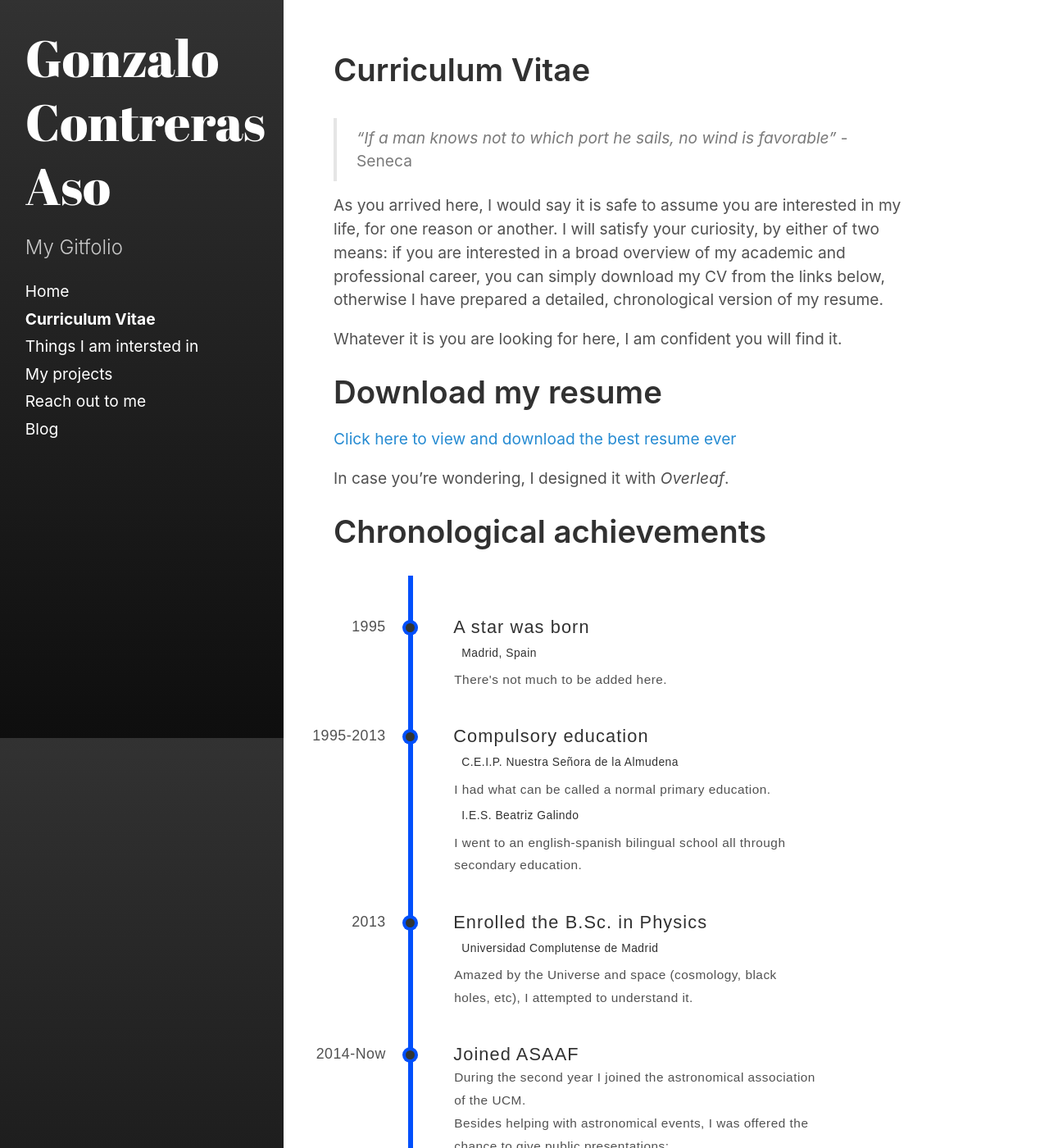
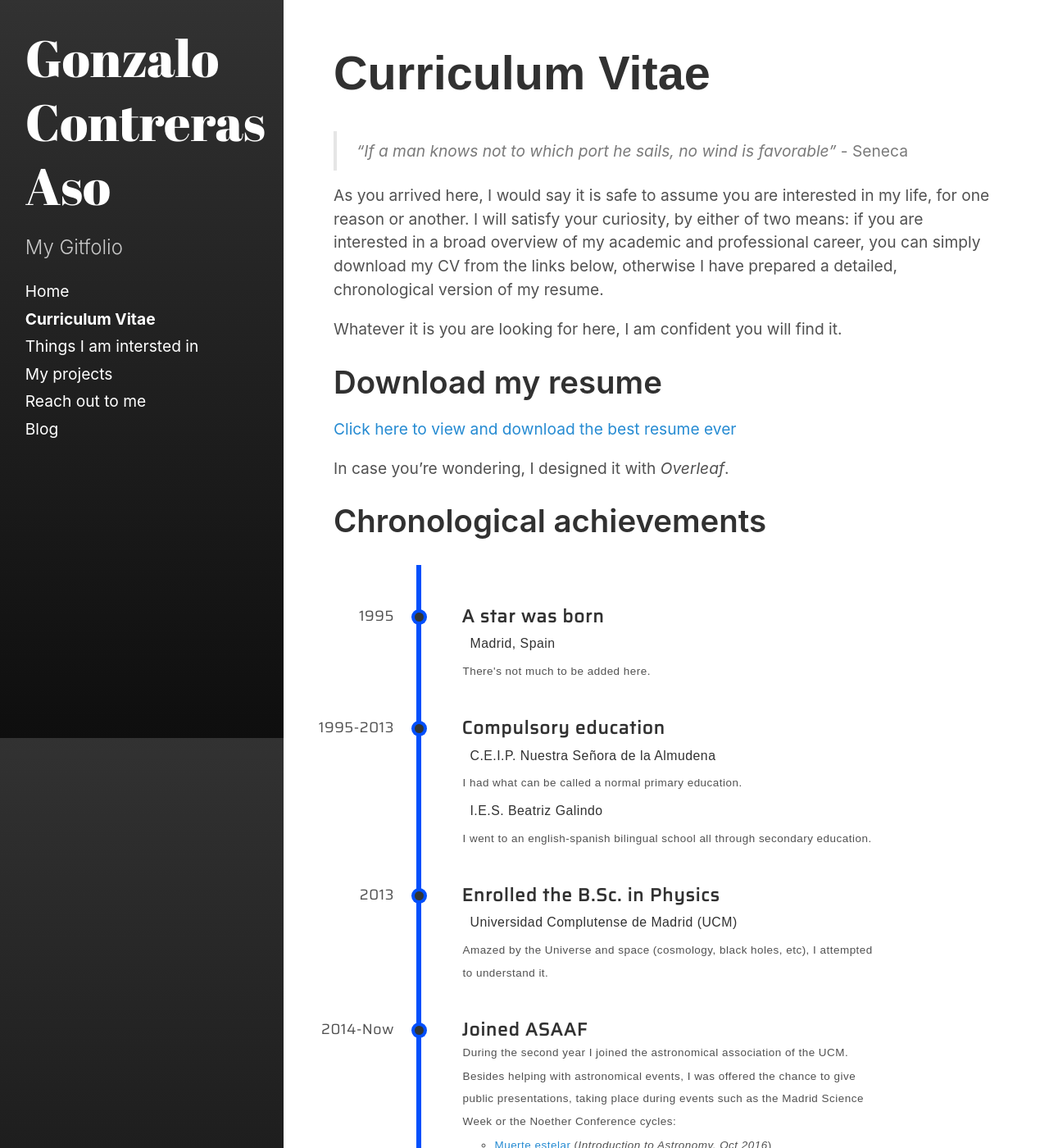
Before and after one commit to goznalo-git/portfolio, a Jekyll site: the page built from categories/aboutme.md, in a window 1280 px wide and 1400 px high. Shown: the whole window at 82% size. Built offline with Jekyll 4.4.1, drawn with Linux system fonts in a browser that asks for light colours; some web fonts are replaced; some of the changed text lies outside the part shown.

Commit message:
small tweaks to timeline style, added content

```diff
--- a/_includes/font-includes.html
+++ b/_includes/font-includes.html
@@ -4,3 +4,6 @@
 {% endcomment %}
 
 <link rel="stylesheet" href="https://fonts.googleapis.com/css?family=Abril+Fatface" />
+<link rel="stylesheet" href="https://fonts.googleapis.com/css?family=Lily+Script+One" />
+<link rel="stylesheet" href="https://fonts.googleapis.com/css?family=Saira" />
+<link rel="stylesheet" href="https://fonts.googleapis.com/css?family=Chivo" />
--- a/_layouts/page.html
+++ b/_layouts/page.html
@@ -2,8 +2,8 @@
 layout: default
 ---
 <header>
-  {% include back-link.html %}
-  <h1 class="page-title">{{ page.title }}</h1>
+  <!--{% include back-link.html %}-->
+  <h1 class="page-title; font-family:" style="font-family: 'Lily Script One', sans-serif; font-size: 3rem;">{{ page.title }}</h1>
 </header>
 <div class="content">
   {{ content }}
--- a/_sass/hydeout/_layout.scss
+++ b/_sass/hydeout/_layout.scss
@@ -203,7 +203,7 @@
     color: $body-color;
     min-height: 100vh;
     padding:
-      $section-spacing * 2
+      $section-spacing / 2   /* Distance to top */
       $section-spacing * 2
       0;
 
@@ -230,7 +230,7 @@
     }
 
     > * {
-      max-width: 38rem;
+      max-width: 50rem; /* Page width!!! */
       padding: 0;
     }
   }
--- a/_sass/hydeout/_posts.scss
+++ b/_sass/hydeout/_posts.scss
@@ -8,6 +8,10 @@
 }
 
 // Blog post or page title
+.page-title, h1{
+
+}
+
 .page-title,
 .post-title {
   margin-top: 0;
--- a/_sass/hydeout/_timeline.scss
+++ b/_sass/hydeout/_timeline.scss
@@ -36,7 +36,7 @@
   h2, h3 {
   font-family: $font-title;
   letter-spacing: 1.5px;
-  font-weight: 400;
+  font-weight: 200;
   font-size: 1.4em;}
 
 .event {
@@ -45,19 +45,19 @@
 	position: relative;
 
   h3 {
-    letter-spacing: 1.1px;
-    font-weight: 500;
+    letter-spacing: 1.2px;
+    font-weight: 1000;
     font-size: 1.1em;
     margin:0px}
 
   h4 {
-    font-weight: 500;
-    font-size: 0.7em;
+    font-weight: 300;
+    font-size: 0.8em;
     margin:10px}
 
   p {
-    font-size: 0.8rem;
-    font-weight: 350;
+    font-size: 0.7rem;
+    font-weight: 10;
     margin:1px}
 
     &:last-of-type {
@@ -92,7 +92,7 @@
     }
 
     .subevent {
-        font-size: 0.8rem;
+        font-size: 0.7rem;
         font-weight: 350;
 
     }
--- a/categories/aboutme.md
+++ b/categories/aboutme.md
@@ -37,22 +37,32 @@
     </li>
     <li class="event" data-date="2013">
       <h3>Enrolled the B.Sc. in Physics</h3>
-      <h4>Universidad Complutense de Madrid</h4>
+      <h4>Universidad Complutense de Madrid (UCM)</h4>
       <p>Amazed by the Universe and space (cosmology, black holes, etc), I attempted to understand it.</p>
     </li>
     <li class="event" data-date="2014-Now">
       <h3>Joined ASAAF</h3>
       <p>During the second year I joined the astronomical association of the UCM.</p>
-      <p>Besides helping with astronomical events, I was offered the chance to give public presentations:</p>
+      <p>Besides helping with astronomical events, I was offered the chance to give public presentations, taking place during events such as the Madrid Science Week or the Noether Conference cycles:</p>
       <ul>
-      <li class="subevent"><a>Muerte estelar</a> (<i>Nov 2016</i>)</li>
+      <li class="subevent"><a>Muerte estelar</a> (<i>Introduction to Astronomy, Oct 2016</i>)</li>
+      <li class="subevent"><a>Black Holes for Dummies</a> (<i>Madrid Science Week, Nov 2016</i>)</li>
+      <li class="subevent"><a>Los problemas del Milenio</a> (<i>Noether Conferences, Nov 2016</i>)</li>
+      <li class="subevent"><a>Electrodinámica para teóricos</a> (<i>Noether Conferences, Apr 2018</i>)</li>
+      <li class="subevent"><a>El (fallido) intento de unificar Gravedad y Electromagnetismo</a> (<i>Noether Conferences, Dec 2019</i>)</li>
       </ul>
     </li>
-    <li class="event" data-date="2014">
-      <h3>Graduated from the B.Sc. in Physics</h3>
-      <p>During the second year I joined the astronomical association of the UCM.</p>
-      <p>Besides helping with astronomical events, I was offered the chance to give public presentations.</p>
+    <li class="event" data-date="Jul 2017">
+      <h3>Graduated from the B.Sc. in Physics (GPA 7.5)</h3>
+      <h4>Universidad Complutense de Madrid (UCM)</h4>
+      <p>Specialization in Fundamental Physics</p>
+      <p>Bachelor's Thesis: <em><strong>Numerical Solutions in Classical Field Theories: Vortices, Solitons and Black Holes</strong></em>, directed by Prof. Francisco Navarro (Grade: 9/10).</p>
+      <p>In case you are interested, you can <a href="/files/CV_GCA_data_eng.pdf" target="_blank"> view or download it here</a>.</p>
     </li>
-
+    <li class="event" data-date="Sep 2017">
+      <h3>Enrolled the M.Sc. in Theoretical Physics</h3>
+      <h4>Universeit van Amsterdam (UvA)</h4>
+      <p>I still had a huge drive to understand the Universe, as the bachelor only shows glimpses of deep, underlying Physics.</p>
+    </li>
   </ul>
 </div>
```
Also changed, not shown: 1 other file.
